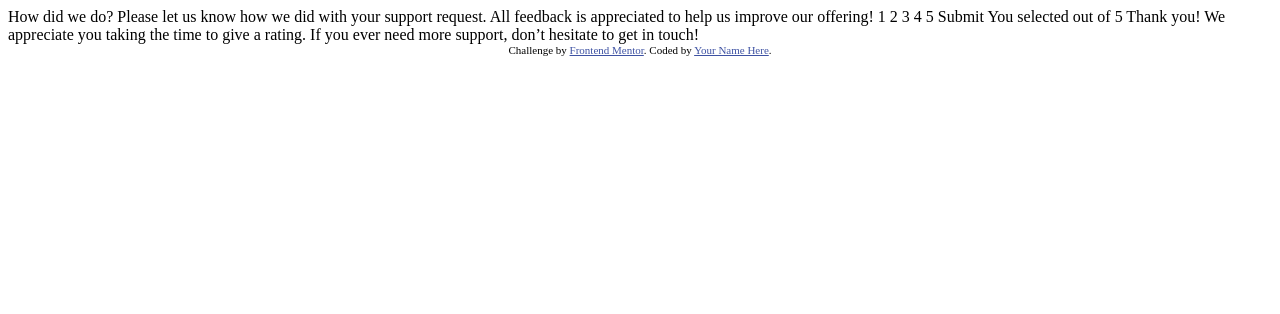
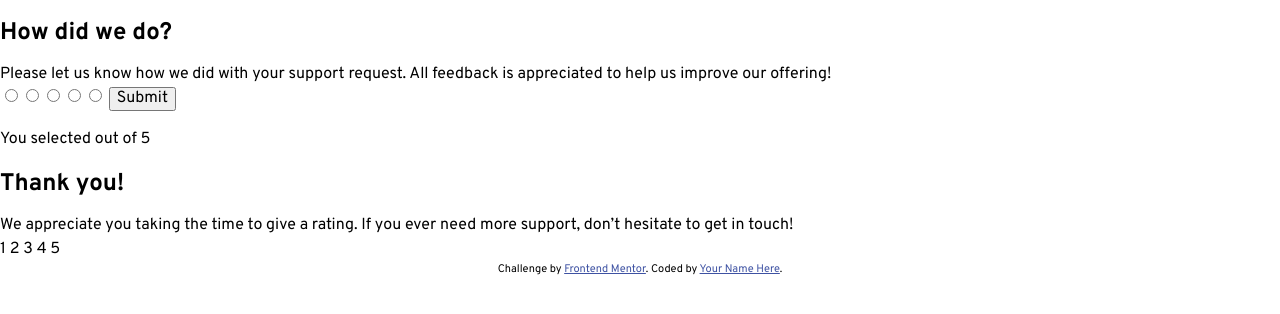
Before and after one commit to Holgermueller/interactive-rating-compnent, a plain HTML site: page index.html in a window 1280 px wide. Drawn offline with Linux system fonts and the light colour scheme.

Commit message:
began scaffolding project

```diff
--- a/index.html
+++ b/index.html
@@ -1,49 +1,82 @@
 <!DOCTYPE html>
 <html lang="en">
   <head>
-  <meta charset="UTF-8">
-  <meta name="viewport" content="width=device-width, initial-scale=1.0"> <!-- displays site properly based on user's device -->
+    <meta charset="UTF-8" />
+    <meta name="viewport" content="width=device-width, initial-scale=1.0" />
+    <!-- displays site properly based on user's device -->
 
-  <link rel="icon" type="image/png" sizes="32x32" href="./images/favicon-32x32.png">
+    <link
+      rel="icon"
+      type="image/png"
+      sizes="32x32"
+      href="./images/favicon-32x32.png"
+    />
+
+    <link rel="preconnect" href="https://fonts.googleapis.com" />
+    <link rel="preconnect" href="https://fonts.gstatic.com" crossorigin />
+    <link
+      href="https://fonts.googleapis.com/css2?family=Overpass:ital,wght@0,100..900;1,100..900&display=swap"
+      rel="stylesheet"
+    />
+
+    <link rel="stylesheet" href="reset.css" />
+    <link rel="stylesheet" href="styles.css" />
 
     <title>Frontend Mentor | Interactive rating component</title>
-
-  <!-- Feel free to remove these styles or customise in your own stylesheet 👍 -->
-  <style>
-    .attribution { font-size: 11px; text-align: center; }
-    .attribution a { color: hsl(228, 45%, 44%); }
-  </style>
   </head>
   <body>
+    <!-- Rating state start -->
+    <main>
+      <section>
+        <h1>How did we do?</h1>
 
-  <!-- Rating state start -->
+        <p>
+          Please let us know how we did with your support request. All feedback
+          is appreciated to help us improve our offering!
+        </p>
 
-  How did we do?
+        <input type="radio" name="" id="" /><input
+          type="radio"
+          name=""
+          id=""
+        /><input type="radio" name="" id="" /><input
+          type="radio"
+          name=""
+          id=""
+        /><input type="radio" name="" id="" />
 
-  Please let us know how we did with your support request. All feedback is appreciated
-  to help us improve our offering!
+        <button type="submit">Submit</button>
+      </section>
 
-  1 2 3 4 5
-
-  Submit
-
+      <section>
         <!-- Rating state end -->
 
         <!-- Thank you state start -->
 
-  You selected <!-- Add rating here --> out of 5
+        <p>
+          You selected
+          <!-- Add rating here -->
+          out of 5
+        </p>
 
-  Thank you!
+        <h2>Thank you!</h2>
 
-  We appreciate you taking the time to give a rating. If you ever need more support,
-  don’t hesitate to get in touch!
+        <p>
+          We appreciate you taking the time to give a rating. If you ever need
+          more support, don’t hesitate to get in touch!
+        </p>
+      </section>
+    </main>
+
+    1 2 3 4 5
 
     <!-- Thank you state end -->
 
-
     <div class="attribution">
-    Challenge by <a href="https://www.frontendmentor.io?ref=challenge" target="_blank">Frontend Mentor</a>.
-    Coded by <a href="#">Your Name Here</a>.
+      Challenge by
+      <a href="https://www.frontendmentor.io?ref=challenge" target="_blank"
+        >Frontend Mentor</a
+      >. Coded by <a href="#">Your Name Here</a>.
     </div>
   </body>
 </html>
--- /dev/null
+++ b/reset.css
@@ -0,0 +1,90 @@
+/* Box sizing rules */
+*,
+*::before,
+*::after {
+  box-sizing: border-box;
+}
+
+/* Prevent font size inflation */
+html {
+  -moz-text-size-adjust: none;
+  -webkit-text-size-adjust: none;
+  text-size-adjust: none;
+}
+
+/* Remove default margin in favour of better control in authored CSS */
+body,
+h1,
+h2,
+h3,
+h4,
+p,
+figure,
+blockquote,
+dl,
+dd {
+  margin-block-end: 0;
+}
+
+/* Remove list styles on ul, ol elements with a list role, which suggests default styling will be removed */
+ul[role="list"],
+ol[role="list"] {
+  list-style: none;
+}
+
+/* Set core body defaults */
+body {
+  min-height: 100vh;
+  line-height: 1.5;
+}
+
+/* Set shorter line heights on headings and interactive elements */
+h1,
+h2,
+h3,
+h4,
+button,
+input,
+label {
+  line-height: 1.1;
+}
+
+/* Balance text wrapping on headings */
+h1,
+h2,
+h3,
+h4 {
+  text-wrap: balance;
+}
+
+/* A elements that don't have a class get default styles */
+a:not([class]) {
+  text-decoration-skip-ink: auto;
+  color: currentColor;
+}
+
+/* Make images easier to work with */
+img,
+picture {
+  max-width: 100%;
+  display: block;
+}
+
+/* Inherit fonts for inputs and buttons */
+input,
+button,
+textarea,
+select {
+  font-family: inherit;
+  font-size: inherit;
+}
+
+/* Make sure textareas without a rows attribute are not tiny */
+textarea:not([rows]) {
+  min-height: 10em;
+}
+
+/* Anything that has been anchored to should have extra scroll margin */
+:target {
+  scroll-margin-block: 5ex;
+}
--- /dev/null
+++ b/styles.css
@@ -0,0 +1,15 @@
+body,
+html {
+  padding: 0;
+  margin: 0;
+  box-sizing: border-box;
+  font-family: "Overpass", sans-serif;
+}
+
+.attribution {
+  font-size: 11px;
+  text-align: center;
+}
+.attribution a {
+  color: hsl(228, 45%, 44%);
+}
```
Lines whose indentation alone changed are shown as unchanged.
